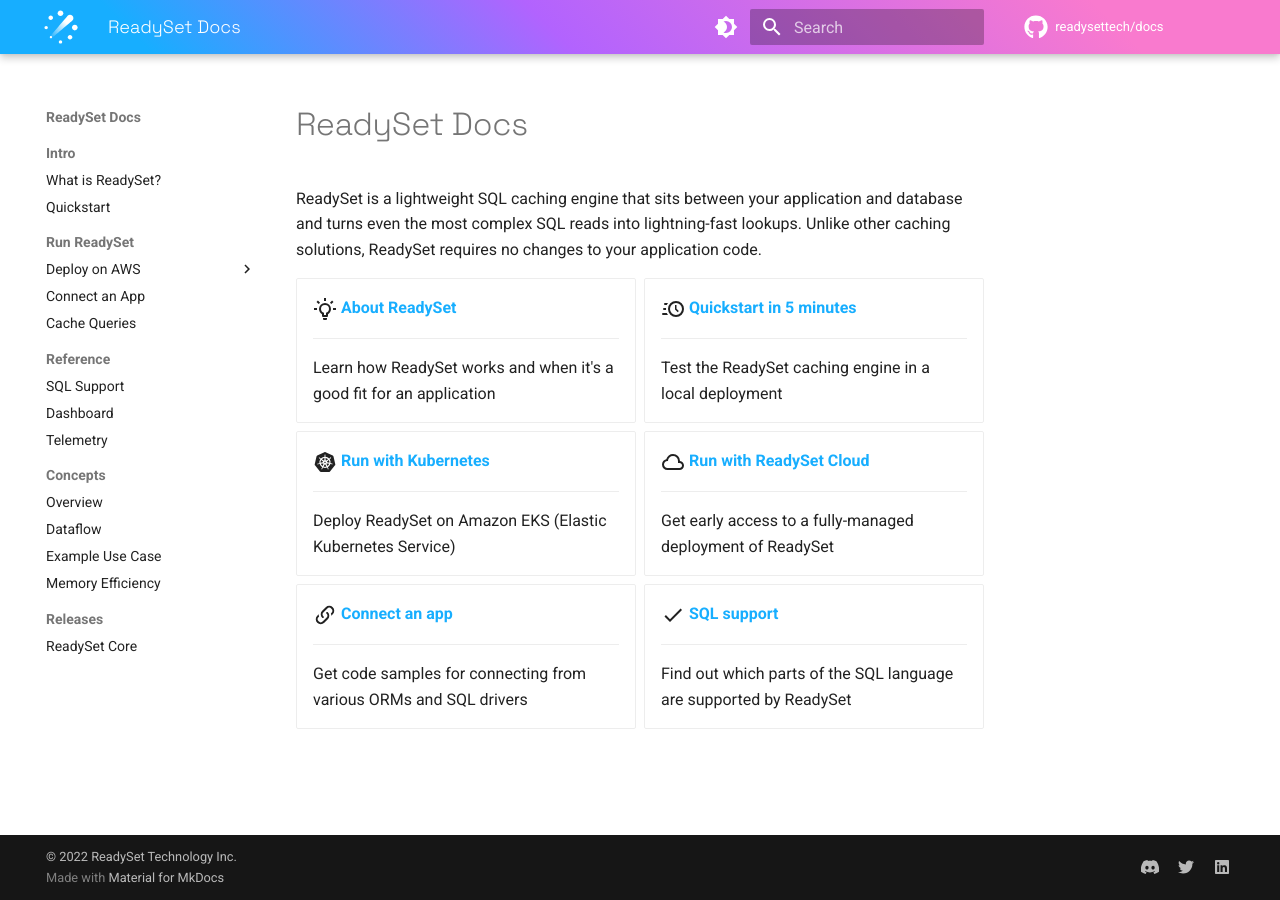
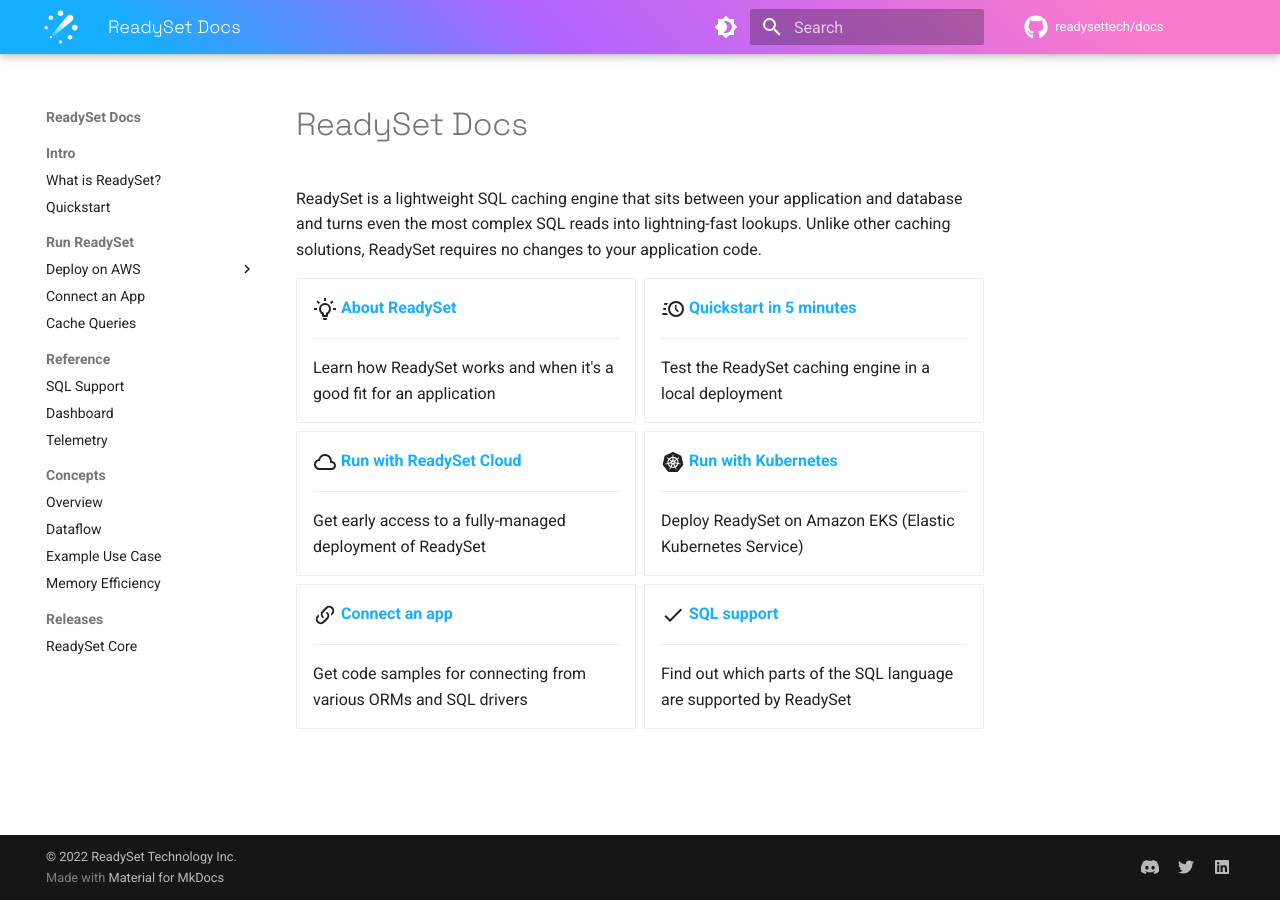
Before and after one commit to readysettech/docs-old, an MkDocs documentation site: the page built from docs/index.md, in a window 1280 px wide. Built offline with MkDocs 1.6.1 and Material for MkDocs 9.7.7, drawn with Linux system fonts in a browser that asks for light colours; comment, search, counter and statistics services are not loaded.

Commit message:
Change order of tiles on docs homepage

```diff
--- a/docs/index.md
+++ b/docs/index.md
@@ -16,17 +16,17 @@
 
     Test the ReadySet caching engine in a local deployment
 
+-   :material-cloud-outline:{ .lg .middle } [__Run with ReadySet Cloud__](guides/deploy-readyset-cloud.md)
+
+    ---
+
+    Get early access to a fully-managed deployment of ReadySet
+
 -   :material-kubernetes:{ .lg .middle } [__Run with Kubernetes__](guides/deploy-readyset-kubernetes.md)
 
     ---
 
     Deploy ReadySet on Amazon EKS (Elastic Kubernetes Service)
-
--   :material-cloud-outline:{ .lg .middle } [__Run with ReadySet Cloud__](guides/deploy-readyset-cloud.md)
-
-    ---
-
-    Get early access to a fully-managed deployment of ReadySet
 
 -   :material-link-variant:{ .lg .middle } [__Connect an app__](guides/connect-an-app.md)
 
```
